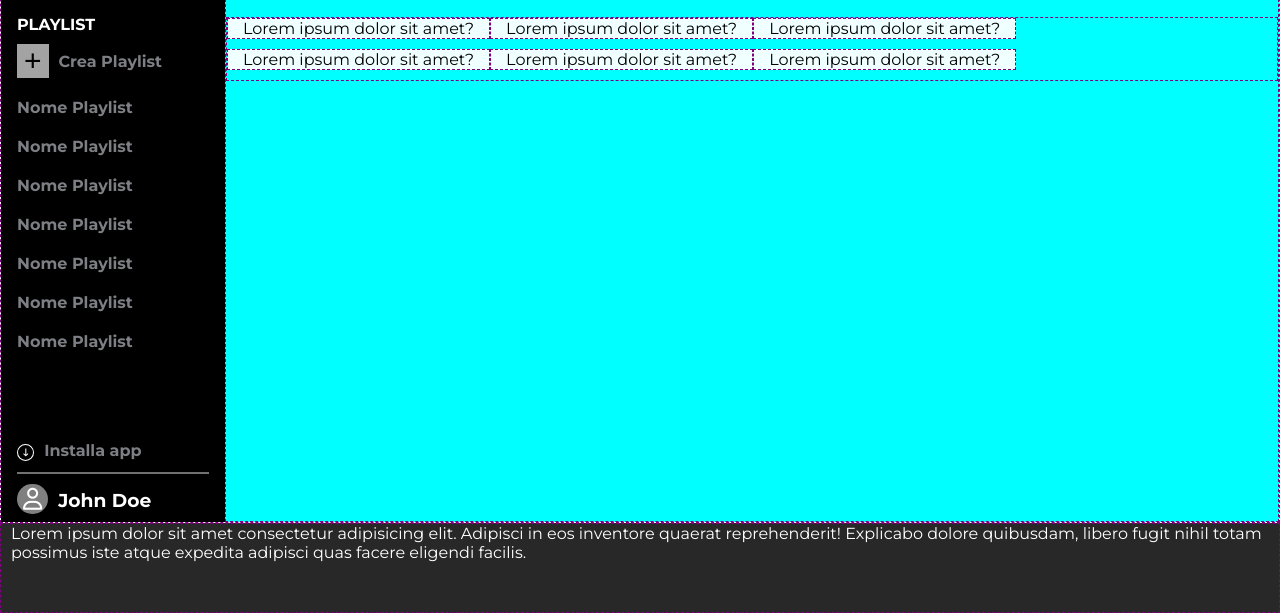
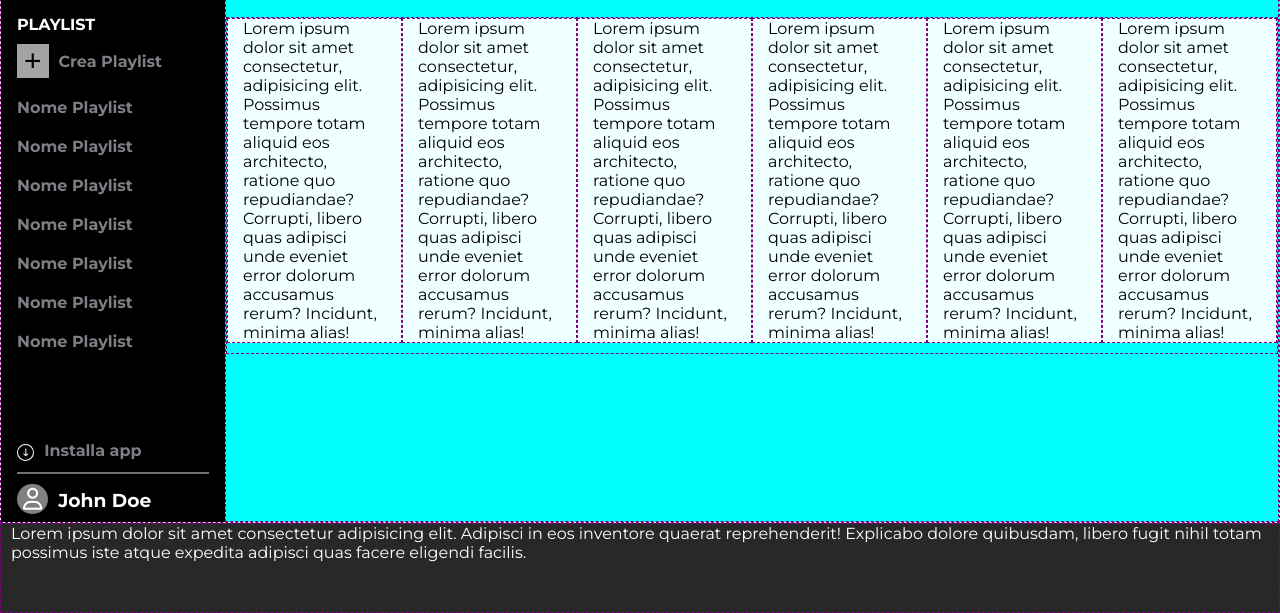
Before and after one commit to gianlucafalaschi/html-css-spotifyweb, a plain HTML site: page index.html in a window 1280 px wide. Shown: the part 187-800 px from the top of the page. Drawn offline with Linux system fonts and the light colour scheme.

Commit message:
feat : col wrap

```diff
--- a/index.html
+++ b/index.html
@@ -85,13 +85,12 @@
 
                     <h1 class="mrg-bottom-20 clr-white db">Recently Played</h1>
                     <div class="row row-recent db">
-                        <div class="col db">Lorem ipsum dolor sit amet?</div>
-                        <div class="col db">Lorem ipsum dolor sit amet?</div>
-                        <div class="col db">Lorem ipsum dolor sit amet?</div>
-                        <div class="col db">Lorem ipsum dolor sit amet?</div>
-                        <div class="col db">Lorem ipsum dolor sit amet?</div>
-                        <div class="col db">Lorem ipsum dolor sit amet?</div>
-
+                        <div class="col db">Lorem ipsum dolor sit amet consectetur, adipisicing elit. Possimus tempore totam aliquid eos architecto, ratione quo repudiandae? Corrupti, libero quas adipisci unde eveniet error dolorum accusamus rerum? Incidunt, minima alias!</div>
+                        <div class="col db">Lorem ipsum dolor sit amet consectetur, adipisicing elit. Possimus tempore totam aliquid eos architecto, ratione quo repudiandae? Corrupti, libero quas adipisci unde eveniet error dolorum accusamus rerum? Incidunt, minima alias!</div>
+                        <div class="col db">Lorem ipsum dolor sit amet consectetur, adipisicing elit. Possimus tempore totam aliquid eos architecto, ratione quo repudiandae? Corrupti, libero quas adipisci unde eveniet error dolorum accusamus rerum? Incidunt, minima alias!</div>
+                        <div class="col db">Lorem ipsum dolor sit amet consectetur, adipisicing elit. Possimus tempore totam aliquid eos architecto, ratione quo repudiandae? Corrupti, libero quas adipisci unde eveniet error dolorum accusamus rerum? Incidunt, minima alias!</div>
+                        <div class="col db">Lorem ipsum dolor sit amet consectetur, adipisicing elit. Possimus tempore totam aliquid eos architecto, ratione quo repudiandae? Corrupti, libero quas adipisci unde eveniet error dolorum accusamus rerum? Incidunt, minima alias!</div>
+                        <div class="col db">Lorem ipsum dolor sit amet consectetur, adipisicing elit. Possimus tempore totam aliquid eos architecto, ratione quo repudiandae? Corrupti, libero quas adipisci unde eveniet error dolorum accusamus rerum? Incidunt, minima alias!</div>
                     </div>
                 </div>
                 <!-- /MAIN CONTENT BOX -->
--- a/style.css
+++ b/style.css
@@ -298,6 +298,7 @@ main .container {
 }
 
 .row-recent .col {
+    width: calc(100% / 6);
     margin-bottom: 10px;
 }
 
```
